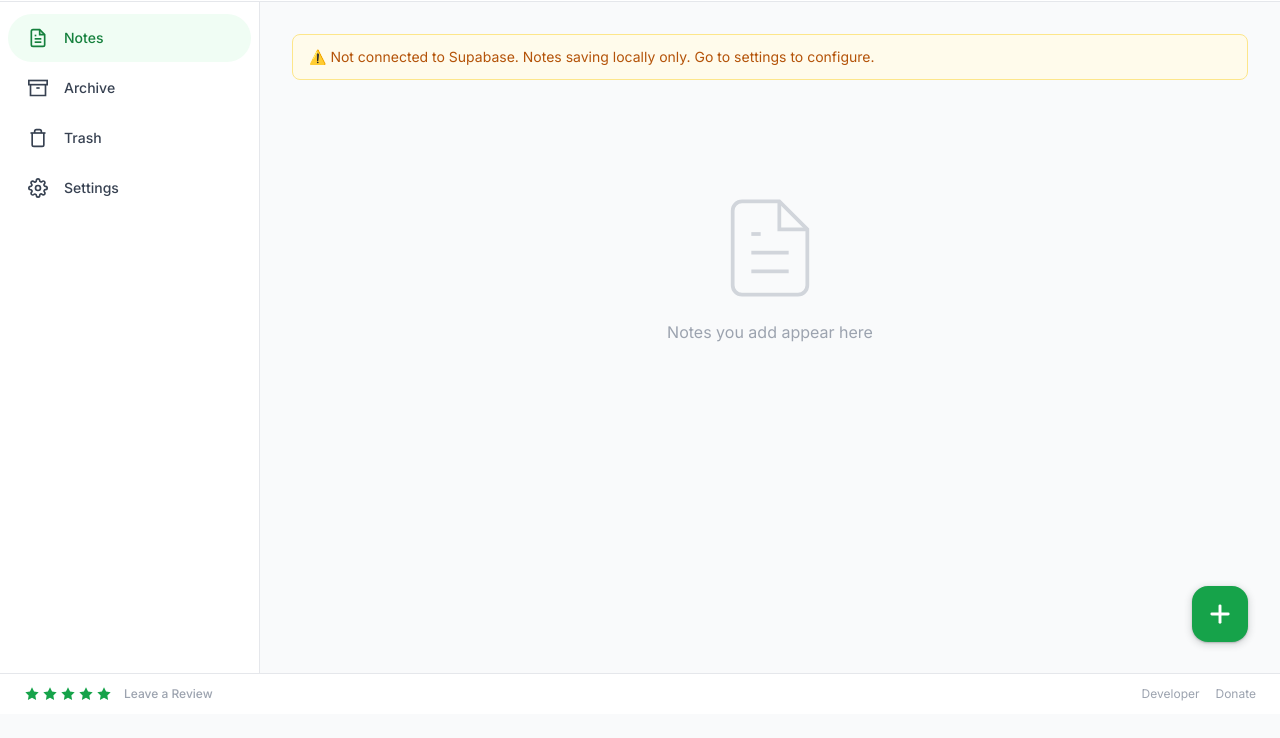
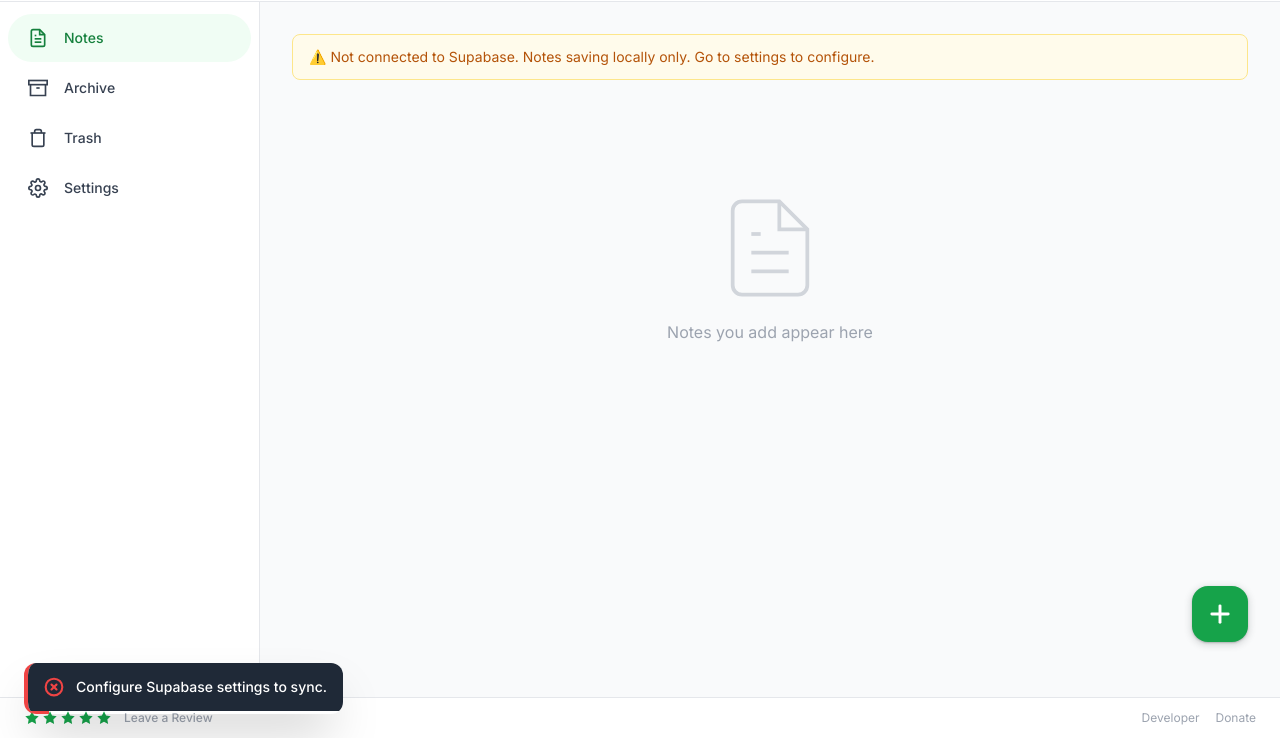
Before and after one commit to dizaraj/cloudnote, a website: page index.html in a window 1280 px wide. Both pictures are taken after a click on the button 1148 px from the left and 31 px from the top of the page. Shown: the part 62-800 px from the top of the page. Drawn offline with nearby package versions, Linux system fonts and the light colour scheme.

Commit message:
popup animation added

```diff
--- a/app.js
+++ b/app.js
@@ -721,14 +721,57 @@ async function pullDataFromCloud() {
 }
 
 // Helpers
+let toastTimeout = null;
+let toastHideTimeout = null;
+
 function showToast(message, type) {
-    elements.toast.textContent = message;
-    elements.toast.className = `toast show ${type}`;
-    elements.toast.classList.remove('hidden');
+    const toast = elements.toast;
+    const toastMessage = document.getElementById('toastMessage');
+    const toastIcon = document.getElementById('toastIcon');
+    const progressBar = toast.querySelector('.toast-progress-bar');
 
-    setTimeout(() => {
-        elements.toast.classList.remove('show');
-        setTimeout(() => elements.toast.classList.add('hidden'), 300);
+    // Clear previous timers
+    if (toastTimeout) clearTimeout(toastTimeout);
+    if (toastHideTimeout) clearTimeout(toastHideTimeout);
+
+    // Reset classes
+    toast.classList.remove('show', 'toast-hiding', 'toast-error', 'toast-success');
+
+    // Set icon based on type
+    const icons = {
+        success: `<svg viewBox="0 0 24 24" fill="none" stroke="#22c55e" stroke-width="2.5" stroke-linecap="round" stroke-linejoin="round"><path d="M22 11.08V12a10 10 0 1 1-5.93-9.14"/><polyline points="22 4 12 14.01 9 11.01"/></svg>`,
+        error: `<svg viewBox="0 0 24 24" fill="none" stroke="#ef4444" stroke-width="2.5" stroke-linecap="round" stroke-linejoin="round"><circle cx="12" cy="12" r="10"/><line x1="15" y1="9" x2="9" y2="15"/><line x1="9" y1="9" x2="15" y2="15"/></svg>`,
+        default: `<svg viewBox="0 0 24 24" fill="none" stroke="#60a5fa" stroke-width="2.5" stroke-linecap="round" stroke-linejoin="round"><circle cx="12" cy="12" r="10"/><line x1="12" y1="16" x2="12" y2="12"/><line x1="12" y1="8" x2="12.01" y2="8"/></svg>`
+    };
+    toastIcon.innerHTML = icons[type] || icons.default;
+
+    // Set type class
+    if (type === 'error') toast.classList.add('toast-error');
+    else if (type === 'success') toast.classList.add('toast-success');
+
+    // Set message
+    toastMessage.textContent = message;
+
+    // Reset progress bar animation
+    progressBar.style.animation = 'none';
+    progressBar.offsetHeight; // trigger reflow
+    progressBar.style.animation = '';
+
+    // Show toast
+    toast.classList.remove('hidden');
+    // Force reflow before adding show class for animation restart
+    toast.offsetHeight;
+    toast.classList.add('show');
+
+    // Auto hide after 3s
+    toastTimeout = setTimeout(() => {
+        toast.classList.remove('show');
+        toast.classList.add('toast-hiding');
+
+        toastHideTimeout = setTimeout(() => {
+            toast.classList.add('hidden');
+            toast.classList.remove('toast-hiding', 'toast-error', 'toast-success');
+        }, 350);
     }, 3000);
 }
 
--- a/index.html
+++ b/index.html
@@ -246,7 +246,8 @@
                     </button>
                 </div>
                 <button id="btnSaveModal"
-                    class="px-4 py-2 text-sm font-medium text-primary hover:bg-primary-50 dark:hover:bg-primary-900/20 rounded-lg transition-colors">Close</button>
+                    class="px-4 py-2 text-sm font-medium text-primary hover:bg-primary-50 dark:hover:bg-primary-900/20 rounded-lg transition-colors">Save
+                    & Close</button>
             </div>
         </div>
         <div class="fixed inset-0 bg-black/50 dark:bg-black/70" id="editBackdrop"></div>
@@ -330,7 +331,14 @@
 
     <!-- Toast -->
     <div id="toast"
-        class="toast hidden fixed bottom-6 left-1/2 -translate-x-1/2 px-5 py-3 bg-gray-800 dark:bg-gray-700 text-white text-sm rounded-lg shadow-lg z-[300] transition-all duration-300 opacity-0 translate-y-2">
+        class="toast hidden fixed bottom-6 left-6 z-[300] min-w-[280px] max-w-[380px] rounded-xl overflow-hidden shadow-2xl">
+        <div class="toast-body flex items-center gap-3 px-4 py-3.5 bg-gray-800 dark:bg-[#303134] text-white text-sm">
+            <div id="toastIcon" class="toast-icon shrink-0">
+                <!-- Icon injected by JS -->
+            </div>
+            <span id="toastMessage" class="flex-1 font-medium"></span>
+        </div>
+        <div class="toast-progress-bar"></div>
     </div>
 
     <script src="app.js"></script>
--- a/style.css
+++ b/style.css
@@ -201,9 +201,76 @@
 }
 
 /* Toast animation */
+@keyframes toast-slide-in {
+    from {
+        transform: translateX(-120%);
+        opacity: 0;
+    }
+    to {
+        transform: translateX(0);
+        opacity: 1;
+    }
+}
+
+@keyframes toast-slide-out {
+    from {
+        transform: translateX(0);
+        opacity: 1;
+    }
+    to {
+        transform: translateX(-120%);
+        opacity: 0;
+    }
+}
+
+@keyframes toast-progress {
+    from {
+        width: 100%;
+    }
+    to {
+        width: 0%;
+    }
+}
+
+.toast {
+    transform: translateX(-120%);
+    opacity: 0;
+    border-left: 4px solid #16a34a;
+}
+
+.toast.toast-error {
+    border-left-color: #ef4444;
+}
+
+.toast.toast-success {
+    border-left-color: #16a34a;
+}
+
 .toast.show {
-    opacity: 1 !important;
-    transform: translate(-50%, 0) !important;
+    animation: toast-slide-in 0.4s cubic-bezier(0.16, 1, 0.3, 1) forwards;
+}
+
+.toast.toast-hiding {
+    animation: toast-slide-out 0.35s cubic-bezier(0.55, 0, 1, 0.45) forwards;
+}
+
+.toast-icon svg {
+    width: 20px;
+    height: 20px;
+}
+
+.toast-progress-bar {
+    height: 3px;
+    background: #16a34a;
+    width: 100%;
+}
+
+.toast.toast-error .toast-progress-bar {
+    background: #ef4444;
+}
+
+.toast.show .toast-progress-bar {
+    animation: toast-progress 3s linear forwards;
 }
 
 /* Empty state visible */
```
